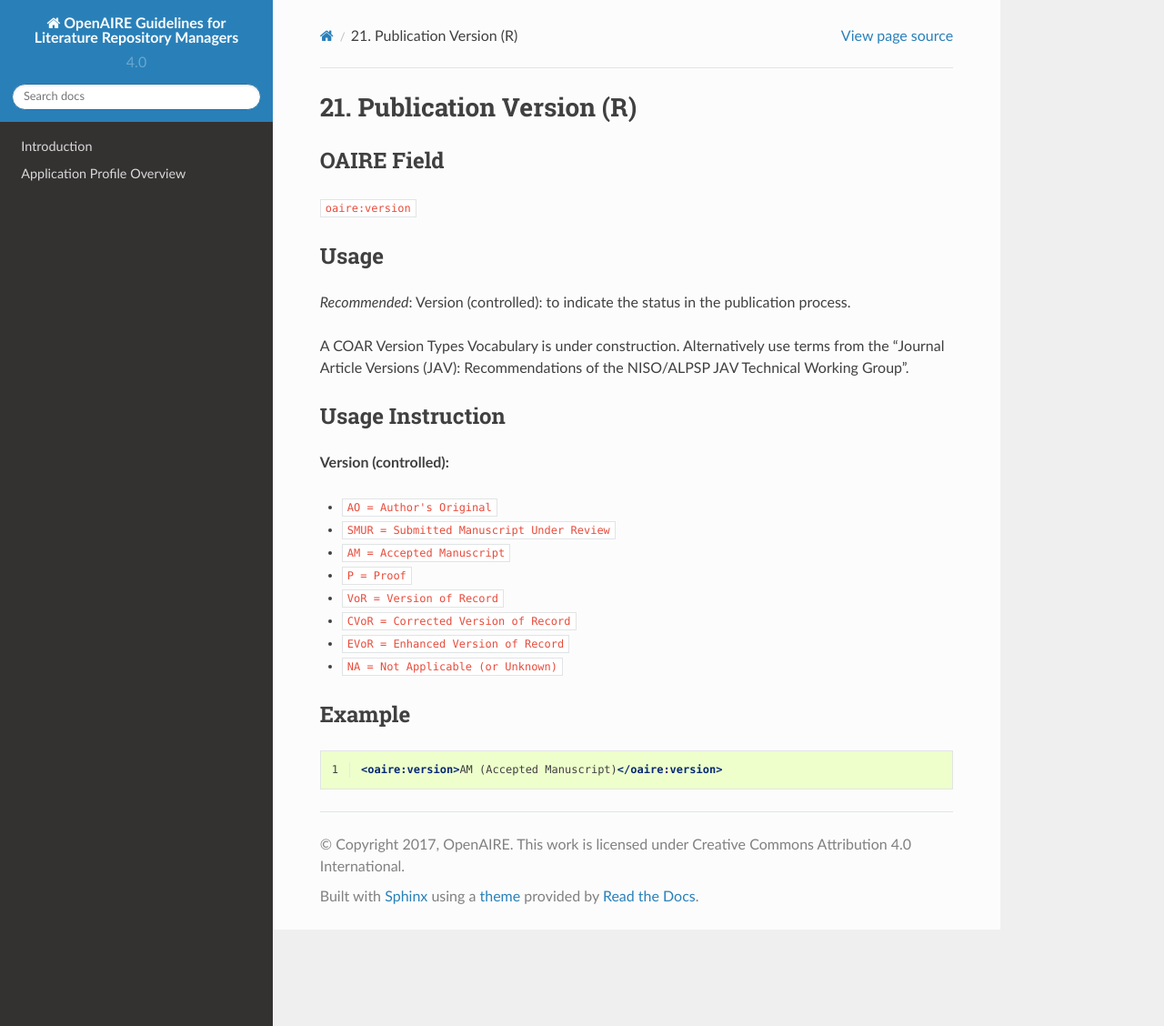
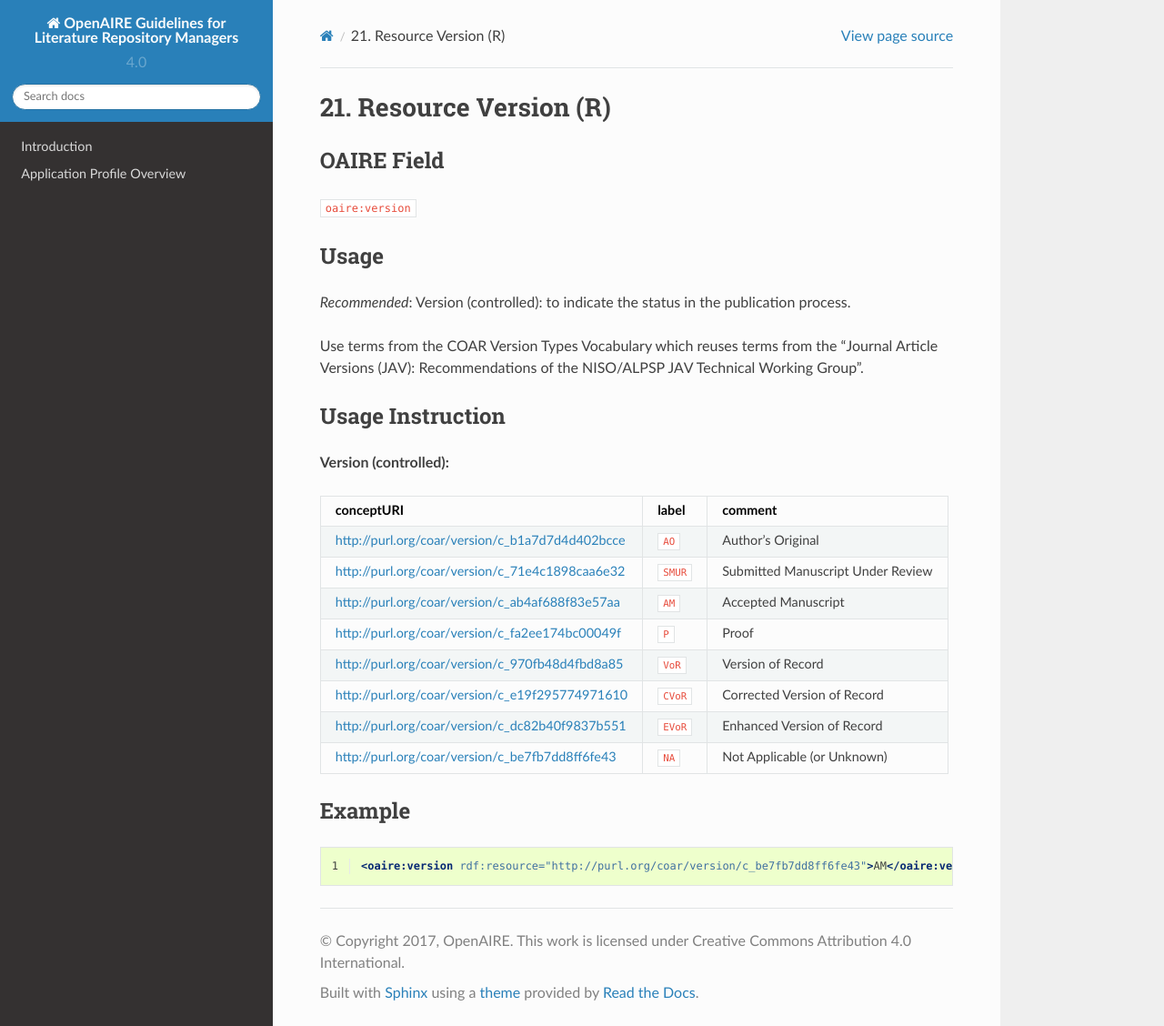
Before and after one commit to openaire/guidelines-literature-repositories, a Sphinx documentation site: the page built from docs/field_publicationversion.rst, in a window 1280 px wide and 1128 px high. Shown: the whole window at 91% size. Built offline with Sphinx 7.4.7 and the Read the Docs theme 2.0.0, drawn with Linux system fonts in a browser that asks for light colours; a script that is not in the unit is left out.

Commit message:
renamed to the more general term resourceVersion

```diff
--- a/docs/field_publicationversion.rst
+++ b/docs/field_publicationversion.rst
@@ -1,6 +1,6 @@
 .. _aire:version:
 
-21. Publication Version (R)
+21. Resource Version (R)
 ===========================
 
 OAIRE Field
@@ -12,26 +12,30 @@ Usage
 
 *Recommended*: Version (controlled): to indicate the status in the publication process.
 
-A COAR Version Types Vocabulary is under construction.
-Alternatively use terms from the  "Journal Article Versions (JAV): Recommendations of the NISO/ALPSP JAV Technical Working Group".
+Use terms from the COAR Version Types Vocabulary which reuses
+terms from the  "Journal Article Versions (JAV): Recommendations of the NISO/ALPSP JAV Technical Working Group".
 
 Usage Instruction
 ~~~~~~~~~~~~~~~~~
 
 **Version (controlled):**
 
-* ``AO = Author's Original``
-* ``SMUR = Submitted Manuscript Under Review``
-* ``AM = Accepted Manuscript``
-* ``P = Proof``
-* ``VoR = Version of Record``
-* ``CVoR = Corrected Version of Record``
-* ``EVoR = Enhanced Version of Record``
-* ``NA = Not Applicable (or Unknown)``
+=============================================== ========== =================================
+conceptURI                                      label      comment
+=============================================== ========== =================================
+http://purl.org/coar/version/c_b1a7d7d4d402bcce ``AO``     Author's Original
+http://purl.org/coar/version/c_71e4c1898caa6e32 ``SMUR``   Submitted Manuscript Under Review
+http://purl.org/coar/version/c_ab4af688f83e57aa ``AM``     Accepted Manuscript
+http://purl.org/coar/version/c_fa2ee174bc00049f ``P``      Proof
+http://purl.org/coar/version/c_970fb48d4fbd8a85 ``VoR``    Version of Record
+http://purl.org/coar/version/c_e19f295774971610 ``CVoR``   Corrected Version of Record
+http://purl.org/coar/version/c_dc82b40f9837b551 ``EVoR``   Enhanced Version of Record
+http://purl.org/coar/version/c_be7fb7dd8ff6fe43 ``NA``     Not Applicable (or Unknown)
+=============================================== ========== =================================
 
 Example
 ~~~~~~~
 .. code-block:: xml
    :linenos:
 
-   <oaire:version>AM (Accepted Manuscript)</oaire:version>
+   <oaire:version rdf:resource="http://purl.org/coar/version/c_be7fb7dd8ff6fe43">AM</oaire:version>
```
